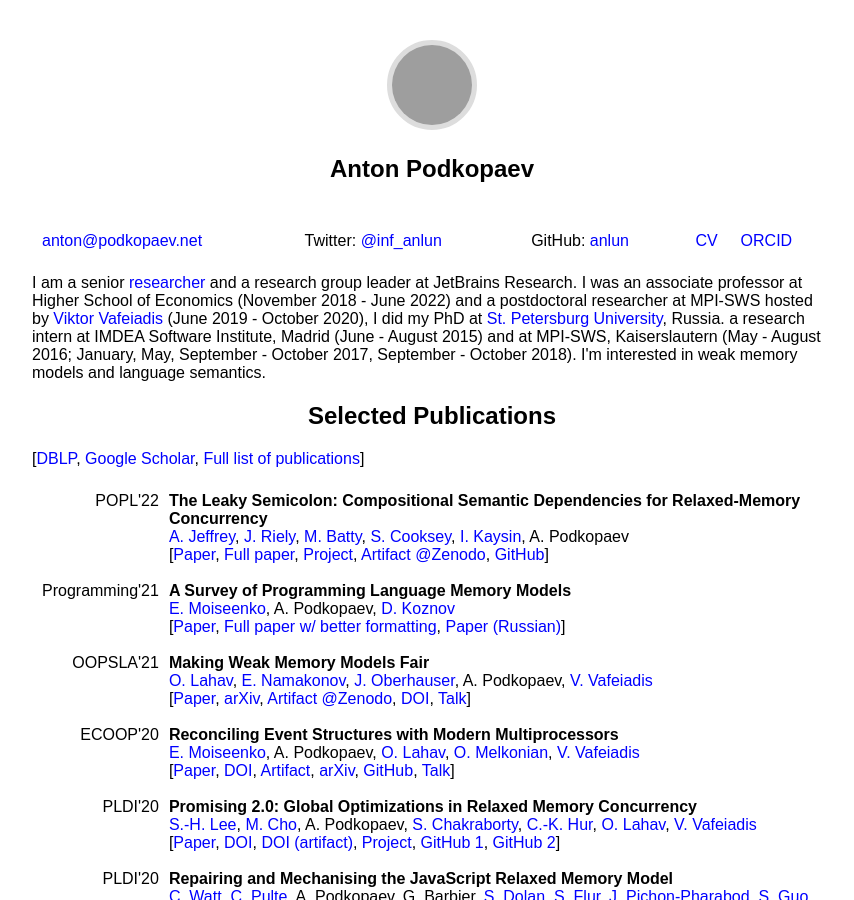
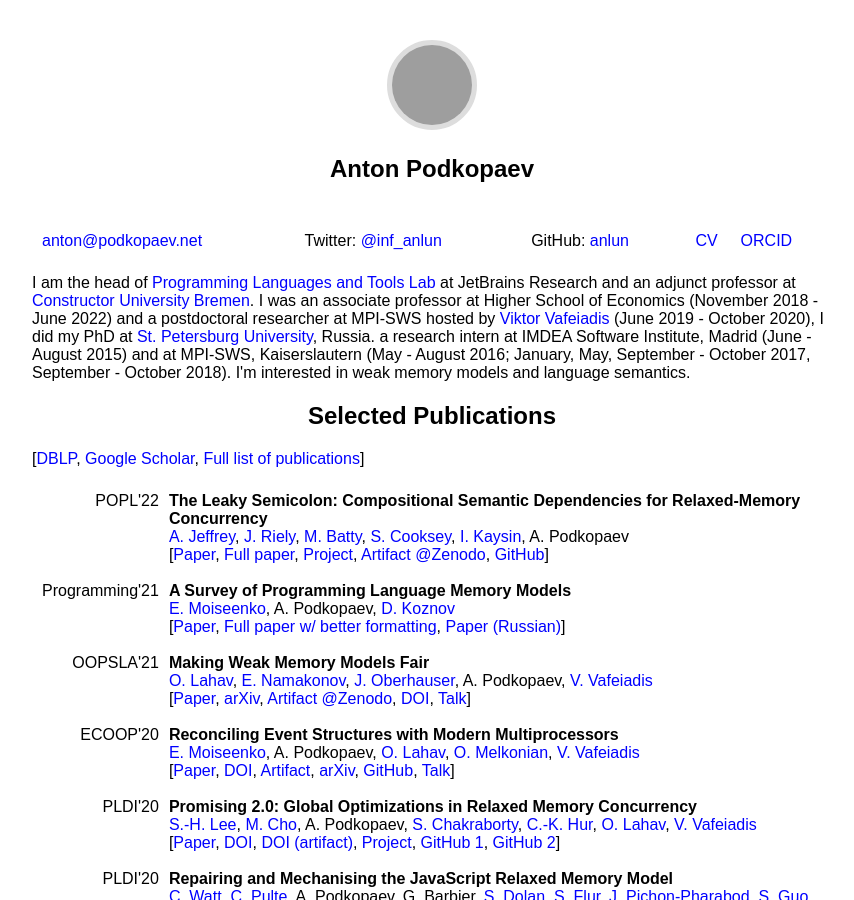
Before and after one commit to anlun/anlun.github.io, a Jekyll site: the page built from index.html, in a window 1280 px wide and 900 px high. Shown: the whole window, without its empty margins (208-1062 px from the left). Built offline with Jekyll 4.4.1, drawn with Linux system fonts in a browser that asks for light colours; some web fonts are replaced; grey boxes are pictures that could not be loaded.

Commit message:
head of PLT and adjunct professor at CUB

```diff
--- a/index.html
+++ b/index.html
@@ -38,7 +38,8 @@ Podkopaev.emailme = function (text) {
 
 
 <section>
-I am a senior <a href="https://research.jetbrains.org/researchers/anton">researcher</a> and a research group leader at JetBrains Research.
+I am the head of <a href="https://lp.jetbrains.com/research/plt_lab/">Programming Languages and Tools Lab</a> at JetBrains Research
+and an adjunct professor at <a href="https://constructor.university/">Constructor University Bremen</a>.
 I was an associate professor at Higher School of Economics (November 2018 - June 2022)
 and a postdoctoral researcher at MPI-SWS hosted by <a href="https://people.mpi-sws.org/~viktor/">Viktor Vafeiadis</a> (June 2019 - October 2020),
 I did my PhD at <a href="http://english.spbu.ru/">St. Petersburg University</a>, Russia.
```
